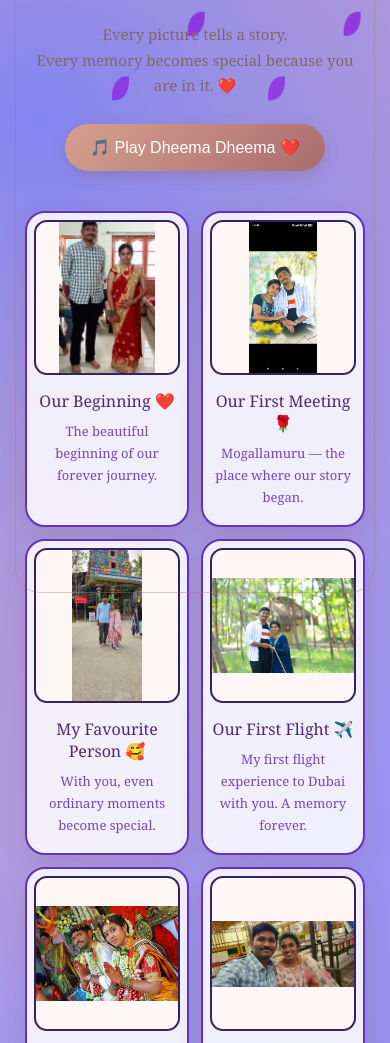
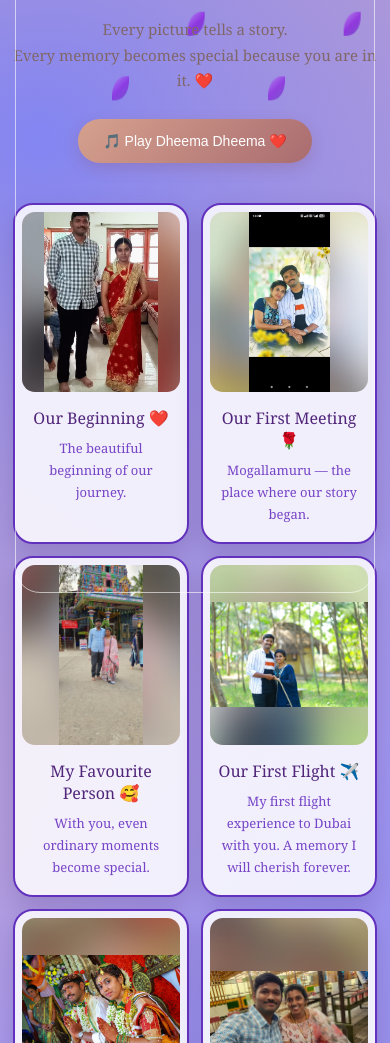
Before and after one commit to Swetha-katta/Anniversary, a plain HTML site: page anniversary.html in a window 390 px wide. Shown: the part 236-1279 px from the top of the page. Drawn offline with Linux system fonts and the light colour scheme.

Commit message:
Update anniversary.html

```diff
--- a/anniversary.html
+++ b/anniversary.html
@@ -10,15 +10,20 @@
 
 <style>
 
+/* RESET */
+
 * {
     margin: 0;
     padding: 0;
     box-sizing: border-box;
 }
 
+/* BACKGROUND */
+
 body {
     min-height: 100vh;
     overflow-x: hidden;
+
     font-family: Georgia, "Times New Roman", serif;
 
     background:
@@ -31,27 +36,38 @@ body {
     position: relative;
 }
 
+/* OUTER BORDER */
+
 body::before {
     content: "";
     position: fixed;
     inset: 15px;
-    border: 1px solid rgba(180,120,100,0.4);
+
+    border: 1px solid rgba(255,255,255,0.6);
     border-radius: 25px;
+
     pointer-events: none;
     z-index: 5;
 }
 
-/* FALLING ROSE PETALS */
+/* FALLING PETALS */
 
 .petal {
     position: fixed;
     top: -35px;
+
     width: 17px;
     height: 24px;
 
-    background: linear-gradient(135deg, #8909de, #8909de, #8909de);
+    background: linear-gradient(
+        135deg,
+        #c084fc,
+        #8909de,
+        #6231bd
+    );
 
     border-radius: 80% 0 80% 0;
+
     pointer-events: none;
     z-index: 2;
 
@@ -59,6 +75,7 @@ body::before {
 }
 
 @keyframes fall {
+
     0% {
         transform: translateY(-40px) rotate(0deg);
         opacity: 0;
@@ -69,7 +86,11 @@ body::before {
     }
 
     100% {
-        transform: translateY(110vh) translateX(35px) rotate(360deg);
+        transform:
+            translateY(110vh)
+            translateX(35px)
+            rotate(360deg);
+
         opacity: 0;
     }
 }
@@ -79,36 +100,46 @@ body::before {
 .container {
     position: relative;
     z-index: 3;
+
     max-width: 950px;
     margin: auto;
     padding: 15px;
 }
 
+/* HEADINGS */
+
 .small-heading {
     color: #f05467;
+
     font-size: 16px;
     letter-spacing: 5px;
+
     margin-bottom: 15px;
     text-transform: uppercase;
 }
 
 h1 {
     color: #9d6267;
+
     font-size: clamp(38px, 7vw, 65px);
     font-weight: normal;
+
     margin-bottom: 12px;
 }
 
 .names {
     color: #493b3e;
+
     font-size: clamp(22px, 4vw, 32px);
     margin-bottom: 25px;
 }
 
 .intro {
     color: #80676a;
+
     font-size: 18px;
     line-height: 1.7;
+
     margin-bottom: 25px;
 }
 
@@ -119,21 +150,35 @@ h1 {
 }
 
 .music-player button {
-    background: linear-gradient(135deg, #d6a18e, #a96c70);
+    background: linear-gradient(
+        135deg,
+        #d6a18e,
+        #a96c70
+    );
+
     color: white;
     border: none;
+
     padding: 14px 25px;
     border-radius: 30px;
+
     font-size: 16px;
     cursor: pointer;
+
     box-shadow: 0 5px 15px rgba(130,65,65,0.2);
+}
+
+.music-player button:hover {
+    transform: scale(1.05);
 }
 
 /* PHOTO GALLERY */
 
 .gallery {
     display: grid;
+
     grid-template-columns: repeat(2, minmax(0, 1fr));
+
     gap: 28px;
     margin: 35px auto;
 }
@@ -142,49 +187,92 @@ h1 {
 
 .memory-card {
     background: rgba(255,255,255,0.85);
+
     padding: 12px;
 
     border: 2px solid #6231bd;
     border-radius: 20px;
 
-    box-shadow: 0 10px 25px rgba(130,65,65,0.15);
+    box-shadow: 0 10px 25px rgba(70,40,100,0.2);
 
     transition: transform 0.3s ease;
+
+    overflow: hidden;
 }
 
 .memory-card:hover {
     transform: translateY(-6px);
 }
 
+/* BLURRED IMAGE BACKGROUND */
 
-.memory-card img {
-    display: block;
+.memory-photo {
+    position: relative;
+
     width: 100%;
     height: 280px;
+
+    overflow: hidden;
+    border-radius: 13px;
+
+    background: #f8e3e3;
+
+    display: flex;
+    justify-content: center;
+    align-items: center;
+}
+
+/* BLURRED PHOTO */
+
+.memory-photo::before {
+    content: "";
+
+    position: absolute;
+    inset: -20px;
+
+    background-image: var(--photo);
+    background-size: cover;
+    background-position: center;
+
+    filter: blur(18px);
+    transform: scale(1.15);
+
+    opacity: 0.85;
+}
+
+/* ORIGINAL PHOTO */
+
+.memory-photo img {
+    position: relative;
+    z-index: 1;
+
+    width: 100%;
+    height: 100%;
+
     object-fit: contain;
     object-position: center;
-    background: #fff7f5;
-    border-radius: 13px;
-    border: 2px solid #35225e;
+
+    display: block;
+    border-radius: 10px;
 }
-@media (max-width: 600px) {
-    .memory-card img {
-        height: 180px;
-        object-fit: contain;
-    }
-}
+
+/* PHOTO TITLES */
 
 .memory-card h2 {
     color: #50257a;
+
     font-size: 21px;
     font-weight: normal;
+
     margin: 15px 0 8px;
 }
 
 .memory-card p {
     color: #7644c7;
+
     font-size: 15px;
     line-height: 1.7;
+
     padding: 0 5px 10px;
 }
 
@@ -192,13 +280,16 @@ h1 {
 
 .final-message {
     color: #402669;
+
     font-size: 25px;
     line-height: 1.7;
+
     margin-top: 45px;
 }
 
 .date {
     color: #382769;
+
     letter-spacing: 3px;
     margin-top: 20px;
 }
@@ -207,6 +298,7 @@ h1 {
 
 .letter-button {
     display: inline-block;
+
     margin-top: 30px;
     padding: 14px 30px;
 
@@ -215,6 +307,7 @@ h1 {
 
     text-decoration: none;
     border-radius: 30px;
+
     font-size: 16px;
     transition: 0.3s;
 }
@@ -224,12 +317,16 @@ h1 {
     transform: scale(1.05);
 }
 
-/* MOBILE */
+/* MOBILE RESPONSIVE */
 
 @media (max-width: 600px) {
 
     body {
         padding: 35px 10px 50px;
+    }
+
+    .container {
+        padding: 10px 3px;
     }
 
     .gallery {
@@ -241,8 +338,8 @@ h1 {
         padding: 7px;
     }
 
-    .memory-card img {
-        height: 155px;
+    .memory-photo {
+        height: 180px;
     }
 
     .memory-card h2 {
@@ -260,14 +357,19 @@ h1 {
     .final-message {
         font-size: 20px;
     }
+
+    .music-player button {
+        font-size: 14px;
+    }
 }
 
 </style>
+
 </head>
 
 <body>
 
-<!-- ROSE PETALS -->
+<!-- FALLING PURPLE PETALS -->
 
 <div class="petal" style="left:5%;animation-duration:9s;"></div>
 <div class="petal" style="left:15%;animation-duration:12s;animation-delay:2s;"></div>
@@ -280,6 +382,8 @@ h1 {
 <div class="petal" style="left:85%;animation-duration:9s;animation-delay:2s;"></div>
 <div class="petal" style="left:95%;animation-duration:11s;animation-delay:4s;"></div>
 
+
+<!-- MAIN CONTENT -->
 
 <div class="container">
 
@@ -298,6 +402,7 @@ h1 {
         Every memory becomes special because you are in it. ❤️
     </p>
 
+
     <!-- MUSIC PLAYER -->
 
     <div class="music-player">
@@ -312,88 +417,238 @@ h1 {
 
     </div>
 
-    <!-- TEN PHOTO MEMORIES -->
+
+    <!-- TEN PHOTO GALLERY -->
 
     <div class="gallery">
 
+        <!-- PHOTO 1 -->
+
         <div class="memory-card">
-            <img src="memory1.jpeg" alt="Our memory 1">
+
+            <div class="memory-photo"
+                 style="--photo: url('memory1.jpeg')">
+
+                <img src="memory1.jpeg" alt="Our beginning">
+
+            </div>
+
             <h2>Our Beginning ❤️</h2>
-            <p>The beautiful beginning of our forever journey.</p>
+
+            <p>
+                The beautiful beginning of our journey.
+            </p>
+
         </div>
 
+
+        <!-- PHOTO 2 -->
+
         <div class="memory-card">
-            <img src="memory2.jpeg" alt="Our memory 2">
+
+            <div class="memory-photo"
+                 style="--photo: url('memory2.jpeg')">
+
+                <img src="memory2.jpeg" alt="Our first meeting">
+
+            </div>
+
             <h2>Our First Meeting 🌹</h2>
-            <p>Mogallamuru — the place where our story began.</p>
+
+            <p>
+                Mogallamuru — the place where our story began.
+            </p>
+
         </div>
 
+
+        <!-- PHOTO 3 -->
+
         <div class="memory-card">
-            <img src="memory3.jpeg" alt="Our memory 3">
+
+            <div class="memory-photo"
+                 style="--photo: url('memory3.jpeg')">
+
+                <img src="memory3.jpeg" alt="My favourite person">
+
+            </div>
+
             <h2>My Favourite Person 🥰</h2>
-            <p>With you, even ordinary moments become special.</p>
+
+            <p>
+                With you, even ordinary moments become special.
+            </p>
+
         </div>
 
+
+        <!-- PHOTO 4 -->
+
         <div class="memory-card">
-            <img src="memory4.jpeg" alt="Our memory 4">
+
+            <div class="memory-photo"
+                 style="--photo: url('memory4.jpeg')">
+
+                <img src="memory4.jpeg" alt="Our first flight">
+
+            </div>
+
             <h2>Our First Flight ✈️</h2>
-            <p>My first flight experience to Dubai with you. A memory forever.</p>
+
+            <p>
+                My first flight experience to Dubai with you.
+                A memory I will cherish forever.
+            </p>
+
         </div>
 
+
+        <!-- PHOTO 5 -->
+
         <div class="memory-card">
-            <img src="memory5.jpeg" alt="Our memory 5">
+
+            <div class="memory-photo"
+                 style="--photo: url('memory5.jpeg')">
+
+                <img src="memory5.jpeg" alt="Little happiness">
+
+            </div>
+
             <h2>Little Happiness 💕</h2>
-            <p>Your smile makes every day more beautiful.</p>
+
+            <p>
+                Your smile makes every day more beautiful.
+            </p>
+
         </div>
 
+
+        <!-- PHOTO 6 -->
+
         <div class="memory-card">
-            <img src="memory6.jpeg" alt="Our memory 6">
+
+            <div class="memory-photo"
+                 style="--photo: url('memory6.jpeg')">
+
+                <img src="memory6.jpeg" alt="Beautiful moments">
+
+            </div>
+
             <h2>Beautiful Moments ❤️</h2>
-            <p>Every moment spent together is precious to me.</p>
+
+            <p>
+                Every moment spent together is precious to me.
+            </p>
+
         </div>
 
+
+        <!-- PHOTO 7 -->
+
         <div class="memory-card">
-            <img src="memory7.jpeg" alt="Our memory 7">
+
+            <div class="memory-photo"
+                 style="--photo: url('memory7.jpeg')">
+
+                <img src="memory7.jpeg" alt="My best companion">
+
+            </div>
+
             <h2>My Best Companion 🌸</h2>
-            <p>Thank you for always standing beside me.</p>
+
+            <p>
+                Thank you for always standing beside me.
+            </p>
+
         </div>
 
+
+        <!-- PHOTO 8 -->
+
         <div class="memory-card">
-            <img src="memory8.jpeg" alt="Our memory 8">
+
+            <div class="memory-photo"
+                 style="--photo: url('memory8.jpeg')">
+
+                <img src="memory8.jpeg" alt="Our adventures">
+
+            </div>
+
             <h2>Our Adventures ✨</h2>
-            <p>May we always explore the world together.</p>
+
+            <p>
+                May we always explore the world together.
+            </p>
+
         </div>
 
+
+        <!-- PHOTO 9 -->
+
         <div class="memory-card">
-            <img src="memory9.jpeg" alt="Our memory 9">
+
+            <div class="memory-photo"
+                 style="--photo: url('memory9.jpeg')">
+
+                <img src="memory9.jpeg" alt="Forever memories">
+
+            </div>
+
             <h2>Forever Memories 💖</h2>
-            <p>So many memories made, and so many more to come.</p>
+
+            <p>
+                So many memories made, and so many more to come.
+            </p>
+
         </div>
 
+
+        <!-- PHOTO 10 -->
+
         <div class="memory-card">
-            <img src="memory10.jpeg" alt="Our memory 10">
+
+            <div class="memory-photo"
+                 style="--photo: url('memory10.jpeg')">
+
+                <img src="memory10.jpeg" alt="Forever together">
+
+            </div>
+
             <h2>Forever Together 💍</h2>
-            <p>No matter where life takes us, I want you by my side.</p>
+
+            <p>
+                I want you by my side forever.
+            </p>
+
         </div>
 
     </div>
 
+
     <!-- FINAL MESSAGE -->
 
     <div class="final-message">
+
         Our story is my favourite story. ❤️<br>
+
         And I want a million more memories with you.
+
     </div>
+
 
     <div class="date">
         23 • 11 • 2023
     </div>
+
+
+    <!-- LETTER PAGE BUTTON -->
 
     <a href="letter.html" class="letter-button">
         Read My Letter ❤️
     </a>
 
 </div>
+
 
 <!-- MUSIC CONTROL -->
 
@@ -402,20 +657,27 @@ h1 {
 function toggleMusic() {
 
     const song = document.getElementById("loveSong");
+
     const button = document.getElementById("musicButton");
 
     if (song.paused) {
 
         song.play().then(() => {
+
             button.innerHTML = "⏸ Pause Our Song ❤️";
+
         }).catch(() => {
+
             button.innerHTML = "🎵 Play Dheema Dheema ❤️";
+
             alert("Please check that the MP3 file is uploaded correctly.");
+
         });
 
     } else {
 
         song.pause();
+
         button.innerHTML = "🎵 Play Dheema Dheema ❤️";
 
     }
```
